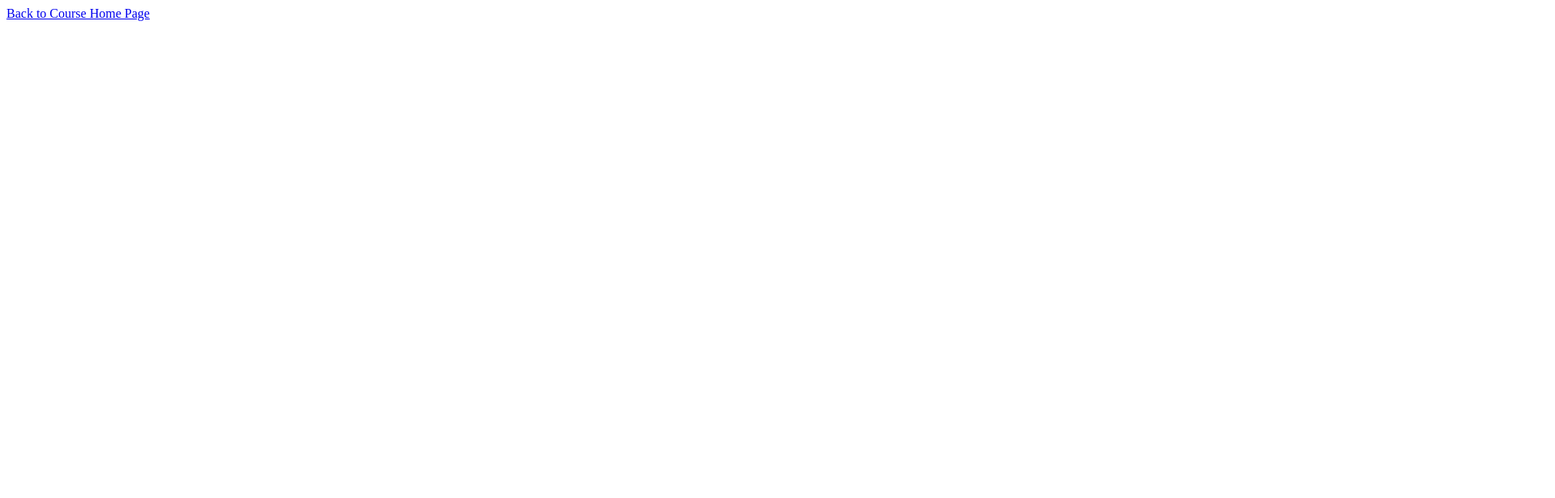
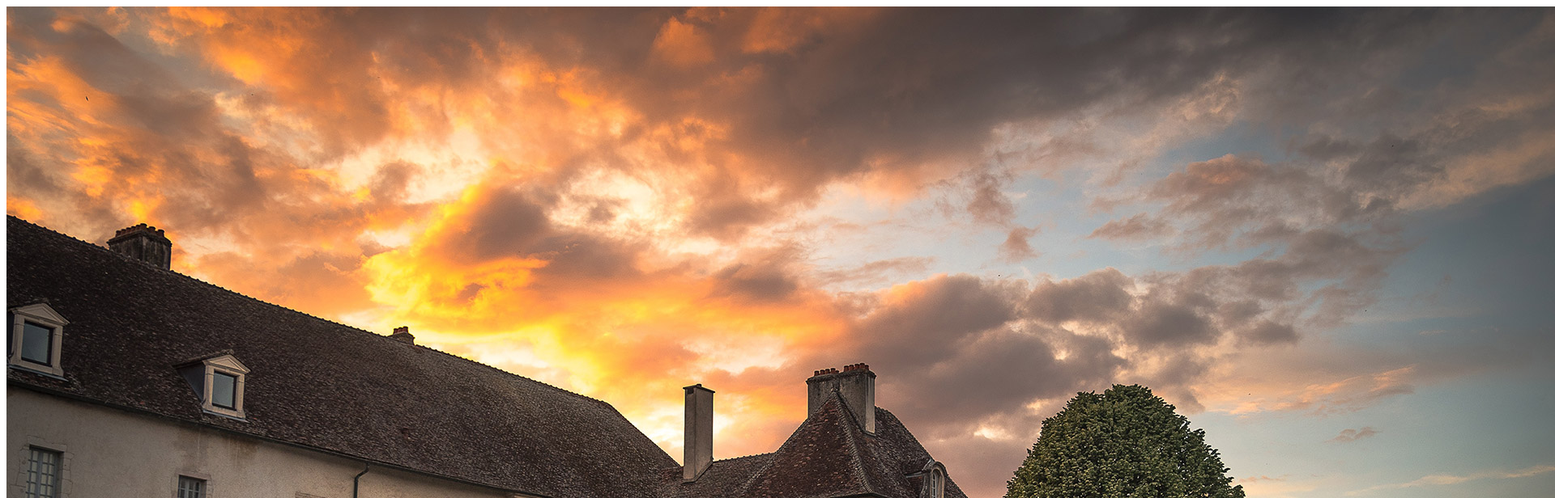
Before and after one commit to Ddgibbs/gra321-f19, a plain HTML site: page project3/index.html in a window 1280 px wide. Shown: the top 616 px of the page at 81% size, 1920 px wide, since content can reach past the window. Drawn offline with Linux system fonts and the light colour scheme.

Commit message:
add image to project 3

```diff
--- a/project3/index.html
+++ b/project3/index.html
@@ -4,6 +4,7 @@
     <title>Dominique Gibbs - Project 3</title>
 </head>
 <body>
+    <img src="img/red-ferrari.jpg" alt="Angle View of a Ferrari" />
     <a href="../index.html" title="Course Home Page">Back to Course Home Page</a>
 </body>
 </html>
```
Also changed, not shown: project3/img/red-ferrari.jpg (added).
